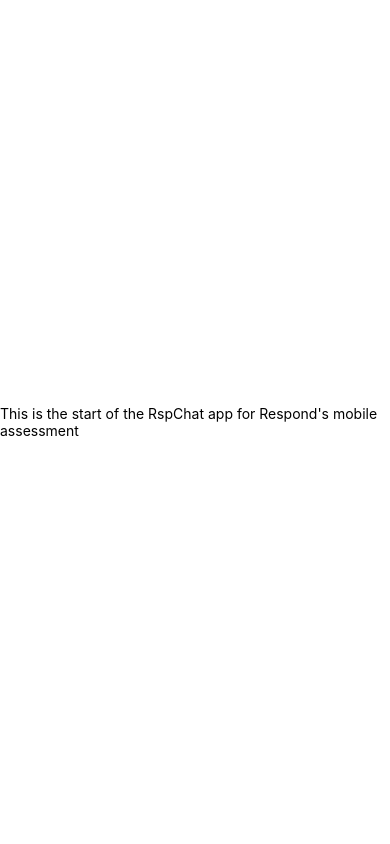
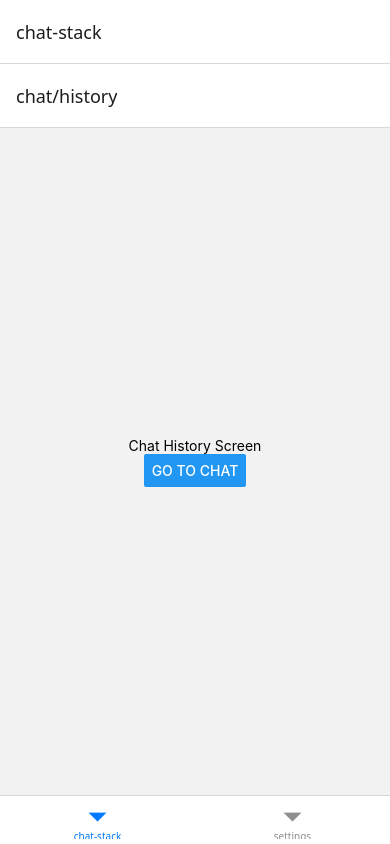
Before and after one commit to timoLow22/rsp-chat-app, a React Native app: screen / in a window 390 px wide. Built offline with nearby package versions, Linux system fonts and the light colour scheme.

Commit message:
feat(navigation): groundwork for screens needed for the assessment's criteria.
- Setup bottom tabs for Chat and settings screen
- Setup Stack for all chat related features such as view chat and view chat profile screens

```diff
--- a/app/App.tsx
+++ b/app/App.tsx
@@ -6,6 +6,8 @@
 import { globalStore } from './modules/main/globalStore';
 import { Provider } from 'react-redux';
 import { QueryClient, QueryClientProvider } from '@tanstack/react-query';
+import AppBottomTabNavigator from './modules/navigation/appBottomTabNavigator';
+import { NavigationContainer } from '@react-navigation/native';
 
 const queryClient = new QueryClient();
 
@@ -17,9 +19,9 @@
       <QueryClientProvider client={queryClient}>
         <SafeAreaProvider>
           <StatusBar barStyle={isDarkMode ? 'light-content' : 'dark-content'} />
-          <SafeAreaView style={styles.container}>
-            <Text>This is the start of the RspChat app for Respond's mobile assessment</Text>
-          </SafeAreaView>
+          <NavigationContainer>
+            <AppBottomTabNavigator />
+          </NavigationContainer>
         </SafeAreaProvider>
       </QueryClientProvider>
     </Provider>
--- /dev/null
+++ b/app/modules/chat/index.d.ts
@@ -0,0 +1,5 @@
+declare namespace chat {
+    interface ChatRouteParams {
+        userId: string;
+    }
+}
--- /dev/null
+++ b/app/modules/chat/navigation/chatNavigationRoutes.ts
@@ -0,0 +1,6 @@
+export const ChatNavigationRoutes = Object.freeze({
+    ChatStack: 'chat-stack',
+    ChatHistoryScreen: 'chat/history',
+    ChatScreen: 'chat',
+    ChatProfile: 'chat/profile'
+});
--- /dev/null
+++ b/app/modules/chat/navigation/chatScreens.tsx
@@ -0,0 +1,35 @@
+import { createStackNavigator } from "@react-navigation/stack";
+
+import { ChatNavigationRoutes } from "./chatNavigationRoutes";
+import ChatHistoryScreen from "../views/ChatHistoryScreen";
+import ChatScreen from "../views/ChatScreen";
+import ChatProfileScreen from "../views/ChatProfileScreen";
+
+export type ChatStackParamList = {
+    [ChatNavigationRoutes.ChatHistoryScreen]: undefined;
+    [ChatNavigationRoutes.ChatScreen]: chat.ChatRouteParams;
+    [ChatNavigationRoutes.ChatProfile]: undefined;
+}
+
+const ChatStack = createStackNavigator<ChatStackParamList>();
+
+const ChatScreens = () => {
+    return (
+        <ChatStack.Navigator initialRouteName={ChatNavigationRoutes.ChatHistoryScreen}>
+            <ChatStack.Screen
+                name={ChatNavigationRoutes.ChatHistoryScreen}
+                component={ChatHistoryScreen}
+            />
+            <ChatStack.Screen
+                name={ChatNavigationRoutes.ChatScreen}
+                component={ChatScreen}
+            />
+            <ChatStack.Screen
+                name={ChatNavigationRoutes.ChatProfile}
+                component={ChatProfileScreen}
+            />
+        </ChatStack.Navigator>
+    )
+}
+
+export default ChatScreens;
--- /dev/null
+++ b/app/modules/chat/views/ChatHistoryScreen.tsx
@@ -0,0 +1,28 @@
+import { useNavigation } from "@react-navigation/native";
+import { Button, StyleSheet, Text, View } from "react-native";
+import { ChatNavigationRoutes } from "../navigation/chatNavigationRoutes";
+import { StackNavigationProp } from "@react-navigation/stack";
+import { ChatStackParamList } from "../navigation/chatScreens";
+
+const ChatHistoryScreen = () => {
+    const navigation = useNavigation<StackNavigationProp<ChatStackParamList>>();
+
+    return (
+        <View style={styles.container}>
+           <Text>Chat History Screen</Text>
+           <Button title="Go to Chat" onPress={() => navigation.navigate(ChatNavigationRoutes.ChatScreen, {
+                userId: 'something'
+           })}/>
+        </View>
+    )
+}
+
+const styles = StyleSheet.create({
+    container: {
+        flex: 1,
+        justifyContent: 'center',
+        alignItems: 'center',
+    },
+});
+
+export default ChatHistoryScreen;
--- /dev/null
+++ b/app/modules/chat/views/ChatProfileScreen.tsx
@@ -0,0 +1,19 @@
+import { StyleSheet, Text, View } from "react-native";
+
+const ChatProfileScreen = () => {
+    return (
+        <View style={styles.container}>
+           <Text>Chat Profile Screen</Text>
+        </View>
+    )
+}
+
+const styles = StyleSheet.create({
+    container: {
+        flex: 1,
+        justifyContent: 'center',
+        alignItems: 'center',
+    },
+});
+
+export default ChatProfileScreen;
--- /dev/null
+++ b/app/modules/chat/views/ChatScreen.tsx
@@ -0,0 +1,19 @@
+import { StyleSheet, Text, View } from "react-native";
+
+const ChatScreen = () => {
+    return (
+        <View style={styles.container}>
+           <Text>Chat Screen</Text>
+        </View>
+    )
+}
+
+const styles = StyleSheet.create({
+    container: {
+        flex: 1,
+        justifyContent: 'center',
+        alignItems: 'center',
+    },
+});
+
+export default ChatScreen;
--- /dev/null
+++ b/app/modules/navigation/appBottomTabNavigator.tsx
@@ -0,0 +1,31 @@
+import { createBottomTabNavigator } from "@react-navigation/bottom-tabs";
+import ChatHistoryScreen from "../chat/views/ChatHistoryScreen";
+import SettingsScreen from "../settings/views/SettingsScreen";
+import { ChatNavigationRoutes } from "../chat/navigation/chatNavigationRoutes";
+import ChatScreens, { ChatStackParamList } from "../chat/navigation/chatScreens";
+import { NavigatorScreenParams } from "@react-navigation/native";
+import { SettingsNavigationRoute } from "../settings/navigation/settingsNavigationRoutes";
+
+export type AppBottomTabParamList = {
+    [ChatNavigationRoutes.ChatStack]: NavigatorScreenParams<ChatStackParamList>;
+    [SettingsNavigationRoute.SettingsScreen]: undefined;
+}
+
+const AppBottomTab = createBottomTabNavigator<AppBottomTabParamList>();
+
+const AppBottomTabNavigator = () => {
+    return (
+        <AppBottomTab.Navigator initialRouteName={ChatNavigationRoutes.ChatStack}>
+            <AppBottomTab.Screen
+                name={ChatNavigationRoutes.ChatStack}
+                component={ChatScreens}
+            />
+            <AppBottomTab.Screen
+                name={SettingsNavigationRoute.SettingsScreen}
+                component={SettingsScreen}
+            />
+        </AppBottomTab.Navigator>
+    )
+}
+
+export default AppBottomTabNavigator;
--- /dev/null
+++ b/app/modules/settings/navigation/settingsNavigationRoutes.ts
@@ -0,0 +1,3 @@
+export const SettingsNavigationRoute = Object.freeze({
+    SettingsScreen: 'settings'
+});
--- /dev/null
+++ b/app/modules/settings/views/SettingsScreen.tsx
@@ -0,0 +1,19 @@
+import { StyleSheet, Text, View } from "react-native";
+
+const SettingsScreen = () => {
+    return (
+        <View style={styles.container}>
+           <Text>Settings</Text>
+        </View>
+    )
+}
+
+const styles = StyleSheet.create({
+    container: {
+        flex: 1,
+        justifyContent: 'center',
+        alignItems: 'center',
+    },
+});
+
+export default SettingsScreen;
```
